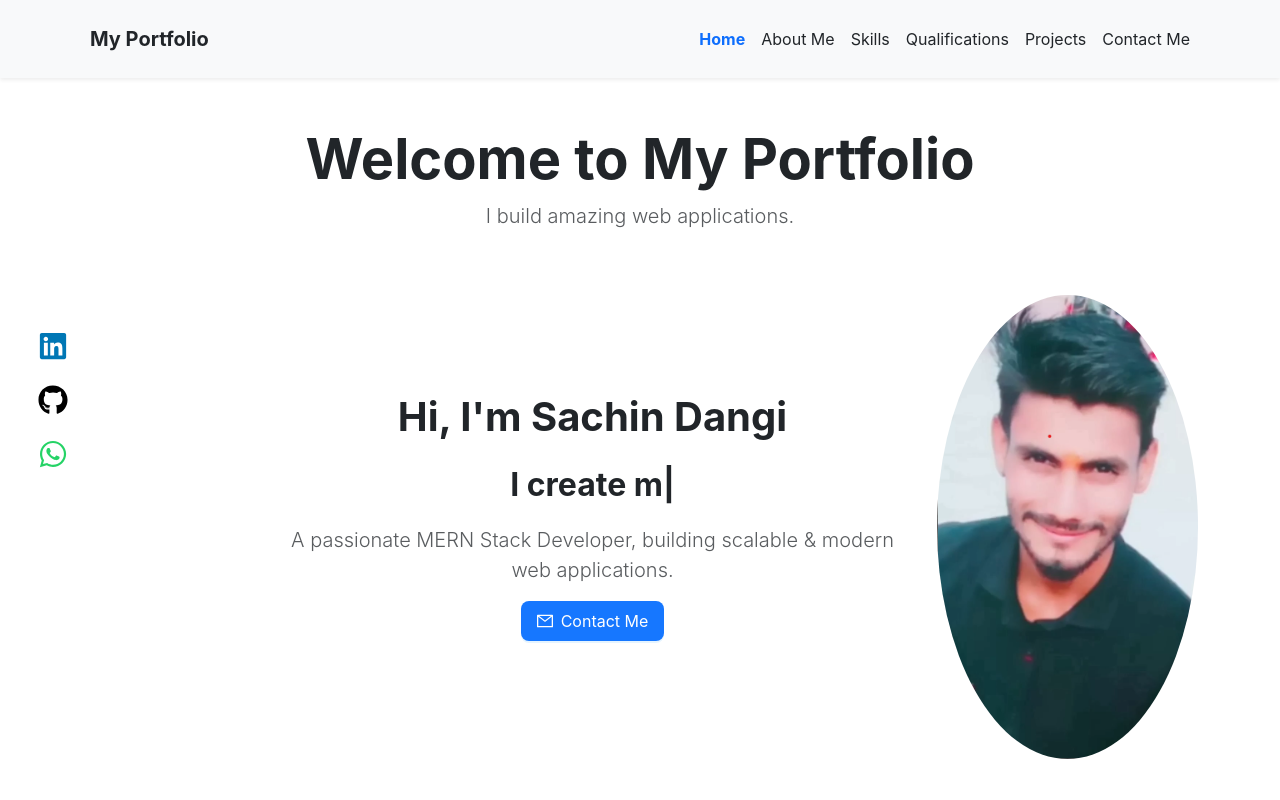
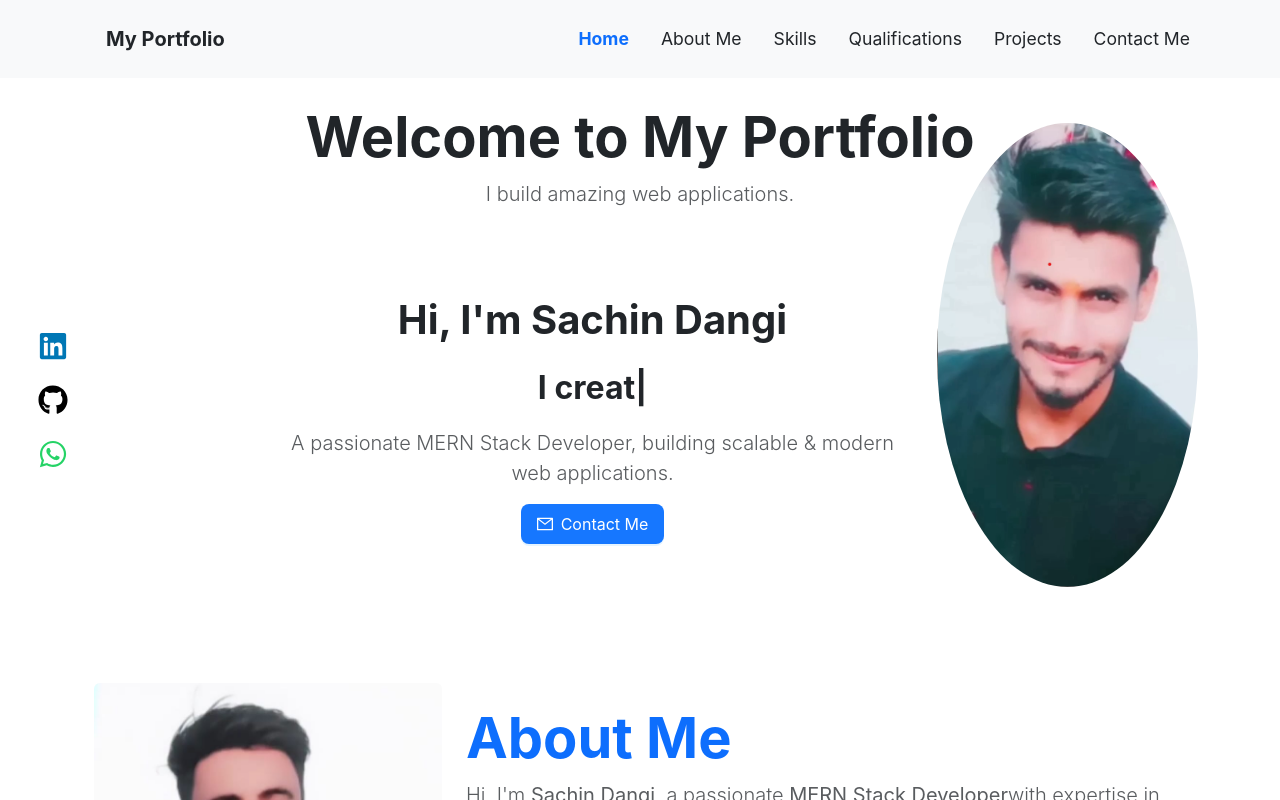
Before and after one commit to sachindangi942/myportfolio, a React (Create React App) app: page / in a window 1280 px wide. Shown: the top 800 px of the page. Built offline with nearby package versions, Linux system fonts and the light colour scheme.

Commit message:
fiext nabwar

```diff
--- a/package.json
+++ b/package.json
@@ -15,6 +15,7 @@
     "joi": "^17.13.3",
     "react": "^19.0.0",
     "react-bootstrap": "^2.10.9",
+    "react-bootstrap-icons": "^1.11.5",
     "react-dom": "^19.0.0",
     "react-icons": "^5.5.0",
     "react-router-dom": "^7.3.0",
--- a/src/components/Navbar.js
+++ b/src/components/Navbar.js
@@ -4,6 +4,7 @@ import Container from "react-bootstrap/Container";
 import Navbar from "react-bootstrap/Navbar";
 import Nav from "react-bootstrap/Nav";
 import { Link, useLocation } from "react-router-dom";
+import "./NavbarComponent.css"
 
 const navVariants = {
   hidden: { opacity: 0, y: -20 },
@@ -19,7 +20,7 @@ function HeaderNav() {
 
   return (
     <motion.nav variants={navVariants} initial="hidden" animate="visible">
-      <Navbar expand="lg" className="mb- shadow-sm p-3 bg-light">
+      <Navbar fixed="top" expand="lg" className="mb-4  p-3 bg-light ">
         <Container>
           <Navbar.Toggle aria-controls="basic-navbar-nav" className="border-0" />
           <Navbar.Collapse id="basic-navbar-nav" className="justify-content-start">
--- a/src/components/NavbarComponent.css
+++ b/src/components/NavbarComponent.css
@@ -66,3 +66,47 @@
       margin-bottom: 0.5rem;
     }
   }
+
+  body {
+    padding-top: 56px; /* Adjust this value based on your navbar height */
+  }
+
+
+
+
+
+
+  /* index.css या App.css में जोड़ें */
+body.dark-mode {
+  background-color: #121212;
+  color: #ffffff;
+}
+
+.dark-mode .card {
+  background-color: #1e1e1e;
+  color: #ffffff;
+}
+
+.dark-mode .bg-light {
+  background-color: #1e1e1e !important;
+}
+
+
+
+/* केवल बेसिक स्टाइलिंग के लिए */
+body.dark-mode {
+  background-color: #141414;
+}
+
+body.light-mode {
+  background-color: #f5f5f5;
+}
+
+/* Ant Design स्विच के लिए कस्टम स्टाइल */
+.ant-switch {
+  background-color: #8c8c8c;
+}
+
+.ant-switch-checked {
+  background-color: #1890ff;
+}
--- a/src/pages/Home.js
+++ b/src/pages/Home.js
@@ -72,11 +72,12 @@ export const Home = () => {
                     </a>
                 </Col>
 
-                <Col md={{ span: 7, offset: 2 }} className="text-center">
+                <Col md={{ span: 7, offset: 2 }} className="text-center ">
                     <motion.div
                         initial={{ opacity: 0, y: 30 }}
                         animate={{ opacity: 1, y: -10 }}
                         transition={{ duration: 1.2, ease: "easeOut" }}
+                        // style={{ marginTop: "-200px" }}
                     >
                         <h1 className="fw-bold">Hi, I'm Sachin Dangi</h1>
                         <TypedText />
@@ -97,7 +98,14 @@ export const Home = () => {
                     </motion.div>
                 </Col>
 
-                <Col md={3} className="text-center">
+                <Col md={3} className="text-center"
+                    style={{
+                        marginTop: "-150px",       // ऊपर उठाने के लिए
+                        position: "relative",     // पोजिशनिंग के लिए
+                        zIndex: 1,               // अन्य elements के ऊपर दिखने के लिए
+                        alignSelf: "flex-start"  // Row के top से align करने के लिए
+                    }}
+                >
                     <Image src={myImage} fluid roundedCircle className="profile-img" />
                 </Col>
             </Row>
```
Also changed, not shown: 1 other file (tests, documents, lock files or other folders).
